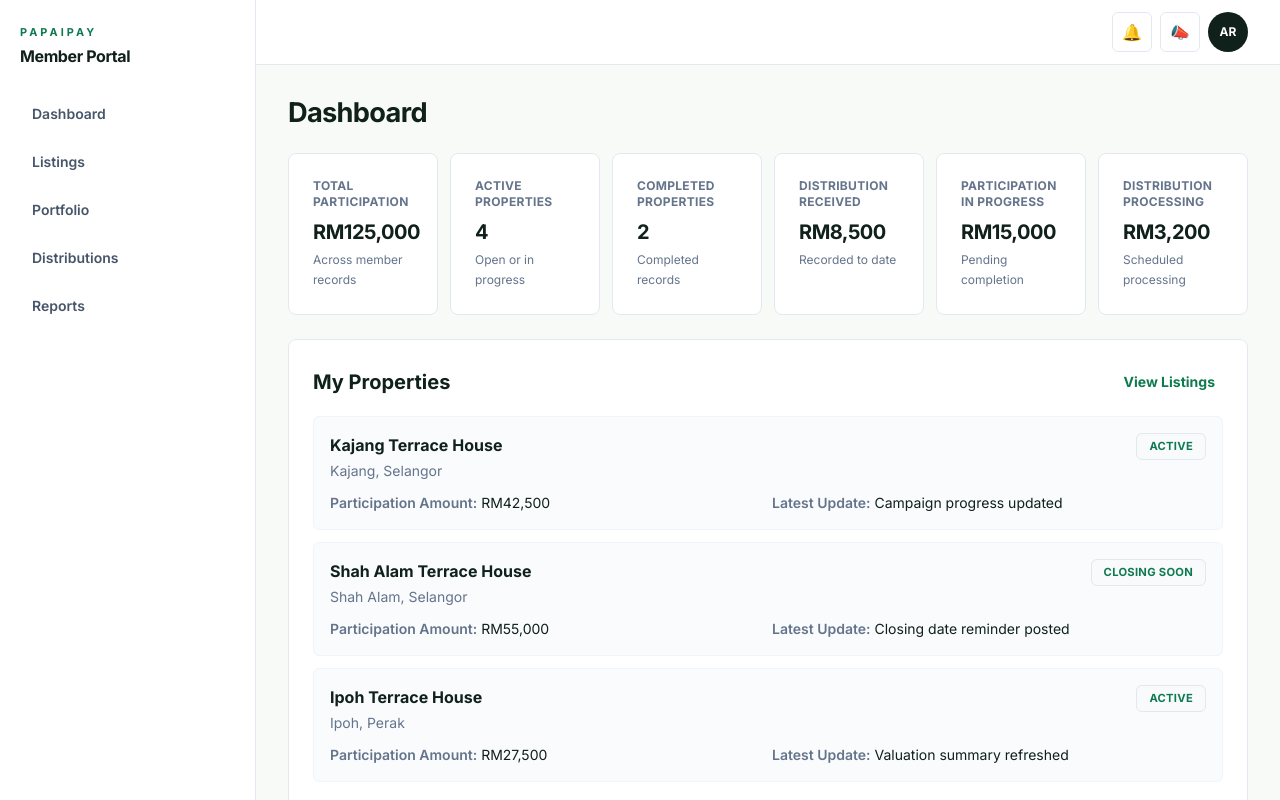
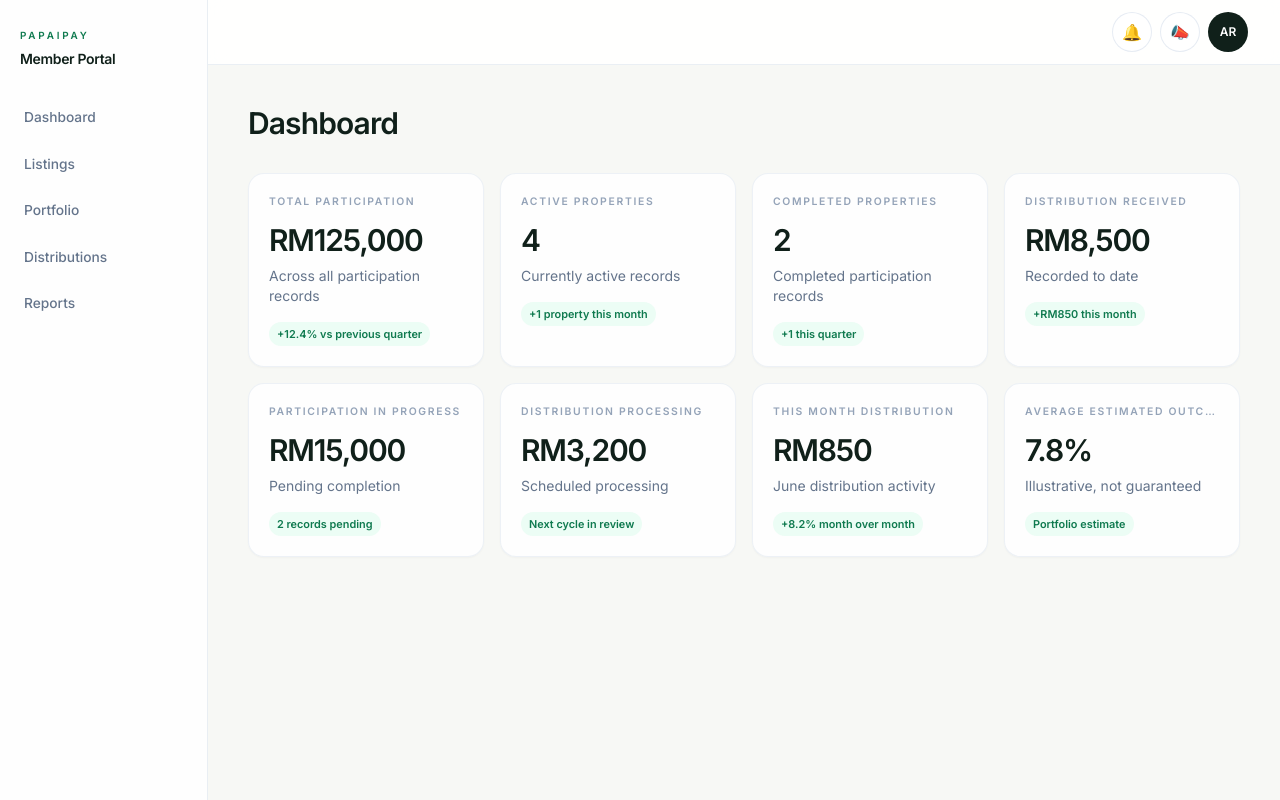
Before and after one commit to Neugens-Solution/papaipay-member-platform, a Next.js app: page /member/dashboard in a window 1280 px wide. Built offline with nearby package versions, Linux system fonts and the light colour scheme.

Commit message:
Refine member dashboard UI

```diff
--- a/app/member/dashboard/page.tsx
+++ b/app/member/dashboard/page.tsx
@@ -1,45 +1,17 @@
-import Link from "next/link";
-import { ContentCard, MetricCard, StatusBadge } from "@/components/member/Cards";
-import { announcements, dashboardMetrics, myProperties, recentUpdates } from "@/lib/memberMockData";
+import { MetricCard } from "@/components/member/Cards";
+import { dashboardMetrics } from "@/lib/memberMockData";
 
 export default function MemberDashboardPage() {
   return (
-    <div className="space-y-6">
-      <header className="max-w-3xl">
-        <h1 className="text-2xl font-bold tracking-tight sm:text-[1.7rem]">Dashboard</h1>
+    <div className="mx-auto w-full max-w-7xl space-y-8">
+      <header>
+        <h1 className="text-2xl font-semibold tracking-[-0.03em] text-papaipay-ink sm:text-3xl">Dashboard</h1>
       </header>
 
-      <section className="grid gap-3 sm:grid-cols-2 xl:grid-cols-6">
-        {dashboardMetrics.map((metric) => <MetricCard key={metric.label} {...metric} />)}
-      </section>
-
-      <ContentCard>
-        <div className="mb-4 flex items-center justify-between gap-3">
-          <h2 className="text-lg font-bold sm:text-xl">My Properties</h2>
-          <Link href="/member/opportunities" className="rounded-md px-2 py-2 text-sm font-bold text-papaipay-green">View Listings</Link>
-        </div>
-        <div className="space-y-3">
-          {myProperties.map((item) => (
-            <article key={item.name} className="rounded-md border border-slate-100 bg-slate-50/70 p-4">
-              <div className="flex flex-col gap-3 sm:flex-row sm:items-start sm:justify-between">
-                <div>
-                  <h3 className="font-bold">{item.name}</h3>
-                  <p className="mt-1 text-sm text-slate-500">{item.location}</p>
-                </div>
-                <StatusBadge status={item.status} />
-              </div>
-              <div className="mt-3 grid gap-2 text-sm sm:grid-cols-2">
-                <p><span className="font-semibold text-slate-500">Participation Amount:</span> {item.amount}</p>
-                <p><span className="font-semibold text-slate-500">Latest Update:</span> {item.latestUpdate}</p>
-              </div>
-            </article>
-          ))}
-        </div>
-      </ContentCard>
-
-      <section className="grid gap-5 lg:grid-cols-2">
-        <ContentCard><h2 className="text-lg font-bold sm:text-xl">Recent Updates</h2><div className="mt-4 space-y-3">{recentUpdates.map((item) => <article key={item.title} className="rounded-md border border-slate-100 bg-slate-50/70 p-4"><p className="text-sm font-semibold text-papaipay-green">{item.date}</p><h3 className="mt-1 font-bold">{item.title}</h3><p className="mt-2 text-sm leading-6 text-slate-600">{item.body}</p></article>)}</div></ContentCard>
-        <ContentCard><h2 className="text-lg font-bold sm:text-xl">Announcements</h2><div className="mt-4 space-y-3">{announcements.map((item) => <article key={item.title} className="rounded-md border border-slate-100 bg-slate-50/70 p-4"><p className="text-sm font-semibold text-papaipay-green">{item.date}</p><h3 className="mt-1 font-bold">{item.title}</h3><p className="mt-2 text-sm leading-6 text-slate-600">{item.body}</p></article>)}</div></ContentCard>
+      <section aria-label="Member performance summary" className="grid grid-cols-2 gap-3 sm:gap-4 lg:grid-cols-4">
+        {dashboardMetrics.map((metric) => (
+          <MetricCard key={metric.label} {...metric} />
+        ))}
       </section>
     </div>
   );
--- a/components/member/Cards.tsx
+++ b/components/member/Cards.tsx
@@ -6,16 +6,17 @@ export function StatusBadge({ status }: { status: string }) {
 }
 
 export function ContentCard({ children, className = "" }: { children: React.ReactNode; className?: string }) {
-  return <section className={`rounded-lg border border-slate-200 bg-white p-5 sm:p-6 ${className}`}>{children}</section>;
+  return <section className={`rounded-xl border border-slate-200/70 bg-white p-5 sm:p-6 ${className}`}>{children}</section>;
 }
 
-export function MetricCard({ label, value, helper }: { label: string; value: string; helper: string }) {
+export function MetricCard({ label, value, helper, trend }: { label: string; value: string; helper: string; trend?: string }) {
   return (
-    <ContentCard className="p-4 sm:p-4">
-      <p className="text-xs font-bold uppercase tracking-wide text-slate-500">{label}</p>
-      <p className="mt-2 text-xl font-bold tracking-tight text-papaipay-ink">{value}</p>
-      <p className="mt-1 text-xs leading-5 text-slate-500">{helper}</p>
-    </ContentCard>
+    <article className="min-w-0 rounded-2xl border border-slate-200/60 bg-white/85 p-4 shadow-[0_1px_2px_rgba(15,23,42,0.03)] transition hover:border-slate-300/80 sm:p-5">
+      <p className="truncate text-[0.65rem] font-semibold uppercase tracking-[0.16em] text-slate-400">{label}</p>
+      <p className="mt-3 text-2xl font-semibold tracking-[-0.04em] text-papaipay-ink sm:text-3xl">{value}</p>
+      <p className="mt-2 text-xs leading-5 text-slate-500 sm:text-sm">{helper}</p>
+      {trend ? <p className="mt-4 inline-flex rounded-full bg-emerald-50 px-2 py-1 text-[0.68rem] font-semibold text-papaipay-green">{trend}</p> : null}
+    </article>
   );
 }
 
--- a/components/member/MemberShell.tsx
+++ b/components/member/MemberShell.tsx
@@ -18,34 +18,34 @@ const bottomNavItems = [
 
 export function MemberShell({ children }: { children: React.ReactNode }) {
   return (
-    <div className="min-h-screen bg-[#f8faf7] text-papaipay-ink">
+    <div className="min-h-screen bg-[#f7f8f5] text-papaipay-ink">
       <div className="lg:flex lg:h-screen lg:overflow-hidden">
-        <aside className="hidden border-r border-slate-200 bg-white/95 lg:sticky lg:top-0 lg:block lg:h-screen lg:w-64 lg:flex-none">
-          <div className="px-5 py-6">
+        <aside className="hidden border-r border-slate-200/70 bg-white/90 lg:sticky lg:top-0 lg:block lg:h-screen lg:w-52 lg:flex-none">
+          <div className="px-5 py-7">
             <Link href="/member/dashboard" className="block rounded-md focus:outline-none focus:ring-2 focus:ring-papaipay-green/30">
-              <p className="text-[0.68rem] font-bold uppercase tracking-[0.28em] text-papaipay-green">PAPAIPAY</p>
-              <p className="mt-1 text-base font-bold tracking-tight text-papaipay-ink">Member Portal</p>
+              <p className="text-[0.62rem] font-semibold uppercase tracking-[0.28em] text-papaipay-green">PAPAIPAY</p>
+              <p className="mt-1.5 text-sm font-semibold tracking-tight text-papaipay-ink">Member Portal</p>
             </Link>
           </div>
-          <nav className="space-y-1 px-4 pb-6">
+          <nav className="space-y-1.5 px-3 pb-6">
             {navItems.map(([label, href]) => (
-              <Link key={label} href={href} className="block rounded-md px-4 py-3 text-sm font-semibold text-slate-600 transition hover:bg-slate-50 hover:text-papaipay-green">
+              <Link key={label} href={href} className="block rounded-lg px-3 py-2.5 text-[0.86rem] font-medium text-slate-500 transition hover:bg-slate-50 hover:text-papaipay-green">
                 {label}
               </Link>
             ))}
           </nav>
         </aside>
         <div className="min-w-0 flex-1 lg:h-screen lg:overflow-y-auto">
-          <header className="sticky top-0 z-20 border-b border-slate-200 bg-white/95 px-4 py-3 backdrop-blur sm:px-6 lg:px-8">
+          <header className="sticky top-0 z-20 border-b border-slate-200/70 bg-white/90 px-4 py-3 backdrop-blur sm:px-6 lg:px-8">
             <div className="flex items-center justify-between gap-3">
               <Link href="/member/dashboard" className="rounded-md lg:hidden">
                 <p className="text-sm font-extrabold tracking-tight text-papaipay-ink">PAPAIPAY</p>
               </Link>
               <div className="ml-auto flex items-center gap-2">
-                <Link href="/member/notifications" aria-label="Notifications" className="grid min-h-10 min-w-10 place-items-center rounded-md border border-slate-200 text-base text-slate-700 transition hover:border-papaipay-green/30 hover:text-papaipay-green">🔔</Link>
-                <Link href="/member/announcements" aria-label="Announcements" className="grid min-h-10 min-w-10 place-items-center rounded-md border border-slate-200 text-base text-slate-700 transition hover:border-papaipay-green/30 hover:text-papaipay-green">📣</Link>
+                <Link href="/member/notifications" aria-label="Notifications" className="grid min-h-10 min-w-10 place-items-center rounded-full border border-slate-200/80 bg-white text-base text-slate-600 transition hover:border-papaipay-green/30 hover:text-papaipay-green">🔔</Link>
+                <Link href="/member/announcements" aria-label="Announcements" className="grid min-h-10 min-w-10 place-items-center rounded-full border border-slate-200/80 bg-white text-base text-slate-600 transition hover:border-papaipay-green/30 hover:text-papaipay-green">📣</Link>
                 <details className="group relative">
-                  <summary aria-label="Profile menu" className="grid min-h-10 min-w-10 cursor-pointer list-none place-items-center rounded-full bg-papaipay-ink text-xs font-bold text-white transition hover:bg-papaipay-green">AR</summary>
+                  <summary aria-label="Profile menu" className="grid min-h-10 min-w-10 cursor-pointer list-none place-items-center rounded-full bg-papaipay-ink text-xs font-semibold text-white transition hover:bg-papaipay-green">AR</summary>
                   <div className="absolute right-0 mt-2 w-56 rounded-lg border border-slate-200 bg-white p-2 shadow-sm">
                     <Link href="/member/profile" className="block rounded-md px-3 py-2.5 text-sm font-semibold text-slate-600 hover:bg-slate-50 hover:text-papaipay-green">
                       My Profile
@@ -58,7 +58,7 @@ export function MemberShell({ children }: { children: React.ReactNode }) {
               </div>
             </div>
           </header>
-          <main className="px-4 py-6 pb-24 sm:px-6 lg:px-8 lg:py-8 lg:pb-8">{children}</main>
+          <main className="px-4 py-7 pb-24 sm:px-6 lg:px-10 lg:py-10 lg:pb-10">{children}</main>
         </div>
       </div>
       <nav className="fixed inset-x-0 bottom-0 z-30 border-t border-slate-200 bg-white/95 px-2 pb-[env(safe-area-inset-bottom)] shadow-sm backdrop-blur lg:hidden">
--- a/lib/memberMockData.ts
+++ b/lib/memberMockData.ts
@@ -120,12 +120,14 @@ export const opportunities: Opportunity[] = [
 }));
 
 export const dashboardMetrics = [
-  { label: "Total Participation", value: "RM125,000", helper: "Across member records" },
-  { label: "Active Properties", value: "4", helper: "Open or in progress" },
-  { label: "Completed Properties", value: "2", helper: "Completed records" },
-  { label: "Distribution Received", value: "RM8,500", helper: "Recorded to date" },
-  { label: "Participation In Progress", value: "RM15,000", helper: "Pending completion" },
-  { label: "Distribution Processing", value: "RM3,200", helper: "Scheduled processing" },
+  { label: "Total Participation", value: "RM125,000", helper: "Across all participation records", trend: "+12.4% vs previous quarter" },
+  { label: "Active Properties", value: "4", helper: "Currently active records", trend: "+1 property this month" },
+  { label: "Completed Properties", value: "2", helper: "Completed participation records", trend: "+1 this quarter" },
+  { label: "Distribution Received", value: "RM8,500", helper: "Recorded to date", trend: "+RM850 this month" },
+  { label: "Participation In Progress", value: "RM15,000", helper: "Pending completion", trend: "2 records pending" },
+  { label: "Distribution Processing", value: "RM3,200", helper: "Scheduled processing", trend: "Next cycle in review" },
+  { label: "This Month Distribution", value: "RM850", helper: "June distribution activity", trend: "+8.2% month over month" },
+  { label: "Average Estimated Outcome", value: "7.8%", helper: "Illustrative, not guaranteed", trend: "Portfolio estimate" },
 ];
 
 export const myProperties = [
```
